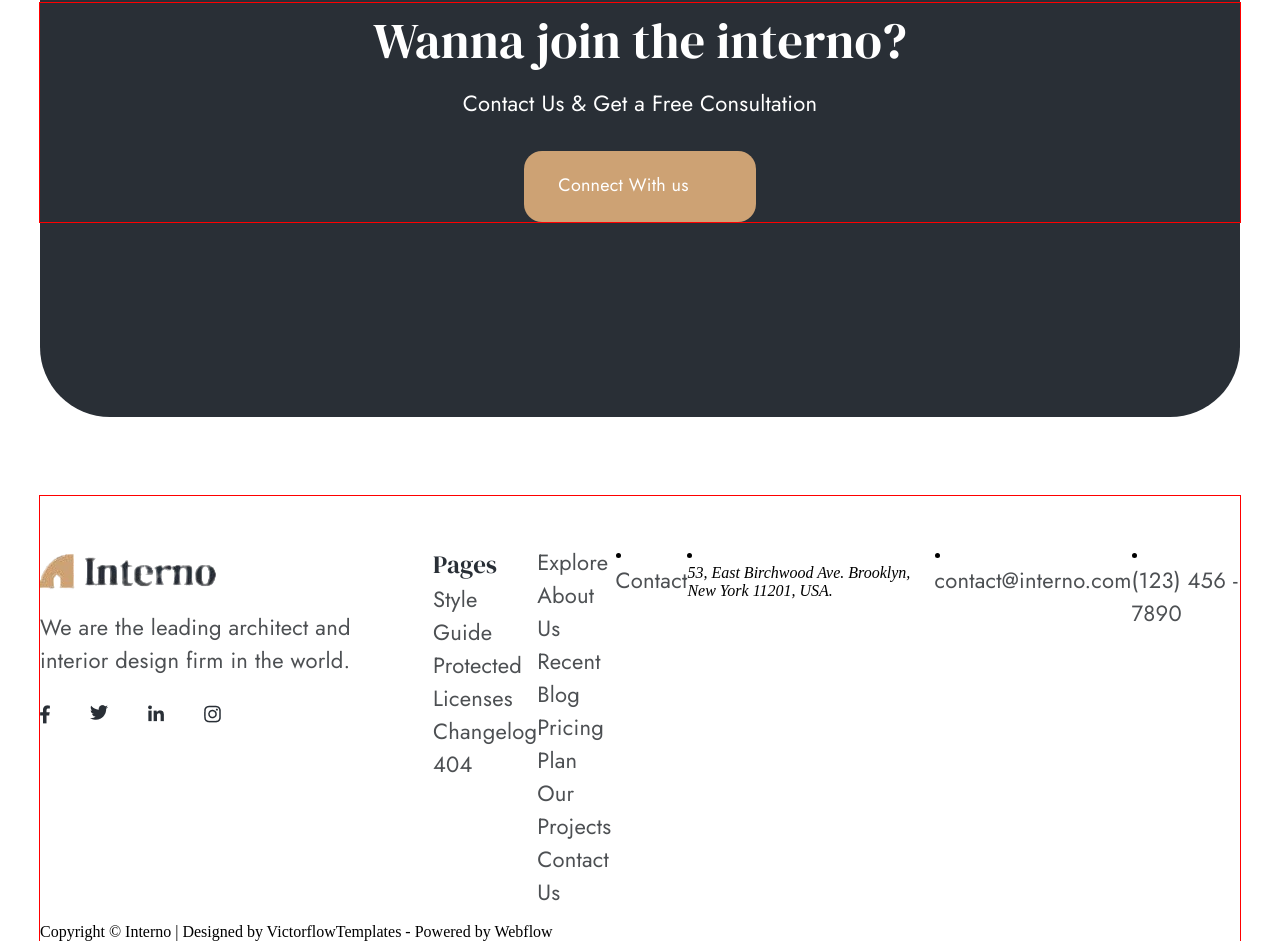
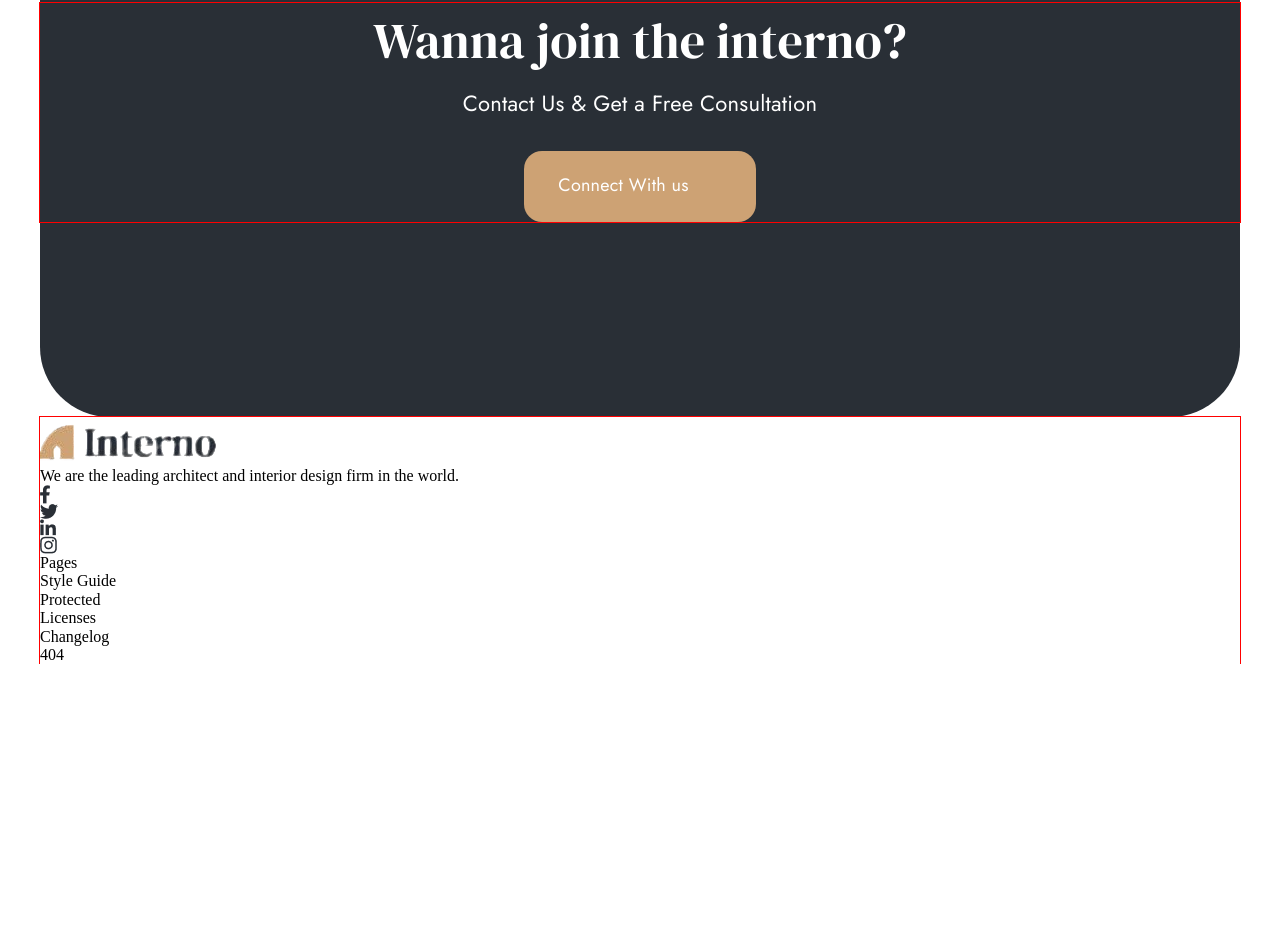
Before and after one commit to rakazabra/Interno, a plain HTML site: page index.html in a window 1280 px wide. Shown: the part 7139-8080 px from the top of the page. After the commit the page ends 7803 px from the top, so only its background shows below. Drawn offline with nearby package versions, Linux system fonts and the light colour scheme.

Commit message:
footer edited

```diff
--- a/css/styles.css
+++ b/css/styles.css
@@ -587,57 +587,3 @@ margin-top: 9px;
     border-radius: 18px;
     border: none;
 }
-
-.footer {
-    padding-top: 79px;
-}
-
- #footer-main-box {
-padding-top: 50px;
-     display: flex;
- }
-
- #logo-box {
-     padding-right: 67px;
-     padding-bottom: 180px;
- }
-
- .footer-desc {
-     color: var(--desc-color);
-     font-family: Jost;
-     font-size: 22px;
-     font-style: normal;
-     font-weight: 400;
-     line-height: 33px;
-     letter-spacing: 0.22px;
-     width: 326px;
-     margin-top: 15px;
-     margin-bottom: 9px;
- }
-
- .social-list {
-     display: flex;
-     gap: 40px;
-     padding-top: 19px;
-     padding-bottom: 19px;
- }
-
- #pages {
-     color: var(--link-color);
-     font-family: "DM Serif Display";
-     font-size: 25px;
-     font-style: normal;
-     font-weight: 400;
-     line-height: 37.5px;
-     letter-spacing: 0.22px;
- }
-
- .footer-text {
-     color: var(--desc-color);
-     font-family: 'Jost';
-     font-size: 22px;
-     font-style: normal;
-     font-weight: 400;
-     line-height: 33px;
-     letter-spacing: 0.22px;
- }
--- a/index.html
+++ b/index.html
@@ -369,9 +369,8 @@
         </div>
       </section>
     </main>
-    <footer class="footer">
+    <footer class="footer-box footer">
       <div class="container">
-        <div id="footer-main-box">
 <div id="logo-box">
             <img src="./img/main-logo.png" alt="" class="footer-logo" />
           <p class="footer-desc">
@@ -415,44 +414,9 @@
             <p class="footer-text">404</p>
           </li>
         </ul>
-          <ul class="explore">
-          <li class="footer-item">
-            <p class="footer-text">Explore</p>
-          </li>
-          <li class="footer-item">
-            <p class="footer-text">About Us</p>
-          </li>
-          <li class="footer-item">
-            <p class="footer-text">Recent Blog</p>
-          </li>
-          <li class="footer-item">
-            <p class="footer-text">Pricing Plan</p>
-          </li>
-          <li class="footer-item">
-            <p class="footer-text">Our Projects</p>
-          </li>  <li class="footer-item">
-            <p class="footer-text"></p>
-          </li>
-          <li class="footer-item">
-            <p class="footer-text">Contact Us</p>
-          </li>
-            </ul>
-          <ul class="contact"></ul>
-          <li class="footer-item">
-            <p class="footer-text">Contact</p>
-          </li>
-          <li class="footer-item">
-            <address class="address">53, East Birchwood Ave. Brooklyn, New York 11201, USA.</address>
-          </li>
-          <li class="footer-item">
-            <p class="footer-text"><a href="mailto:contact@interno.com"></a>contact@interno.com  <li class="footer-item">
-              <p class="footer-text">(123) 456 - 7890</p>
-            </li>
-          </ul>
-        </ul>
-        </div>
-        <div class="footer-line"></div>
-        <p class="footer-copyright">Copyright  	&copy; Interno | Designed by <span class="footer-color">Victorflow</span>Templates - Powered by <span class="footer-color">Webflow</span></p>
+<ul class="explore-list">
+  <li class="explore-item"><p class="explore-text"></p></li>
+</ul>
       </div>
     </footer>
   </body>
```
